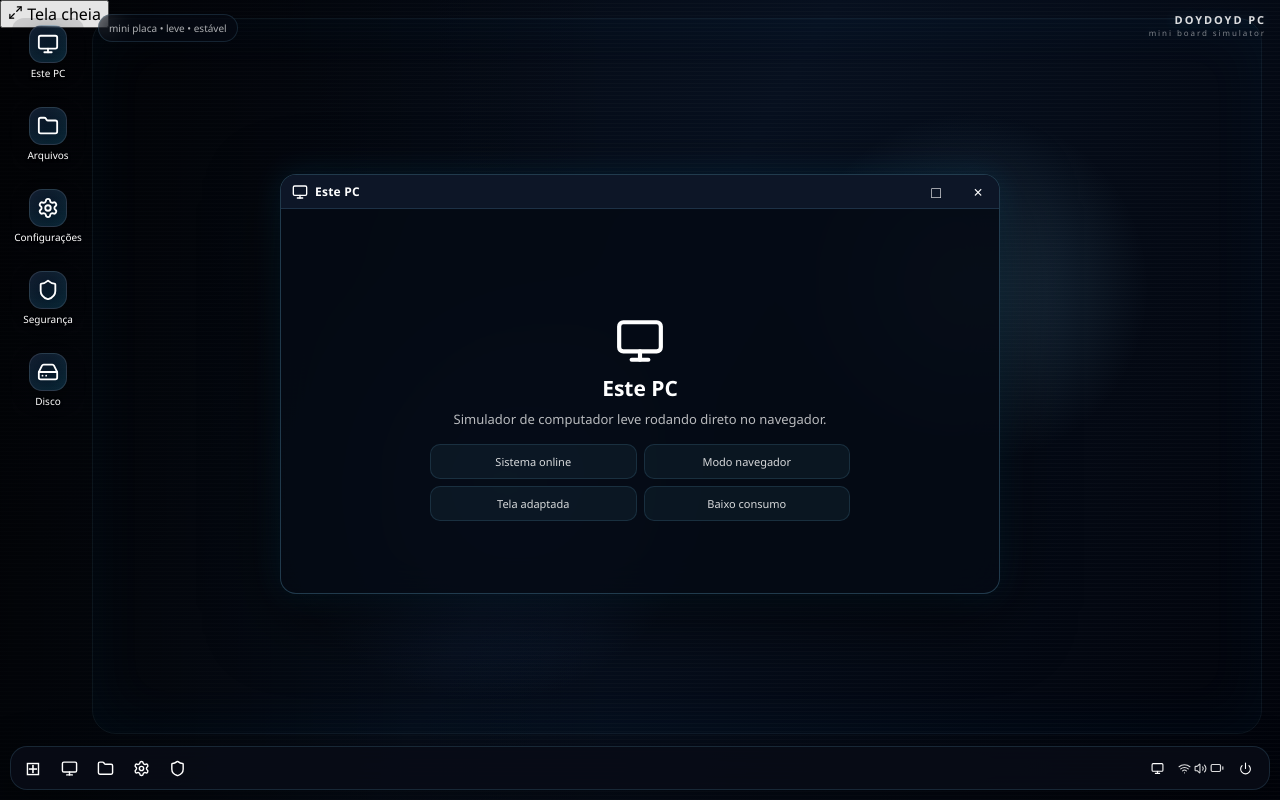
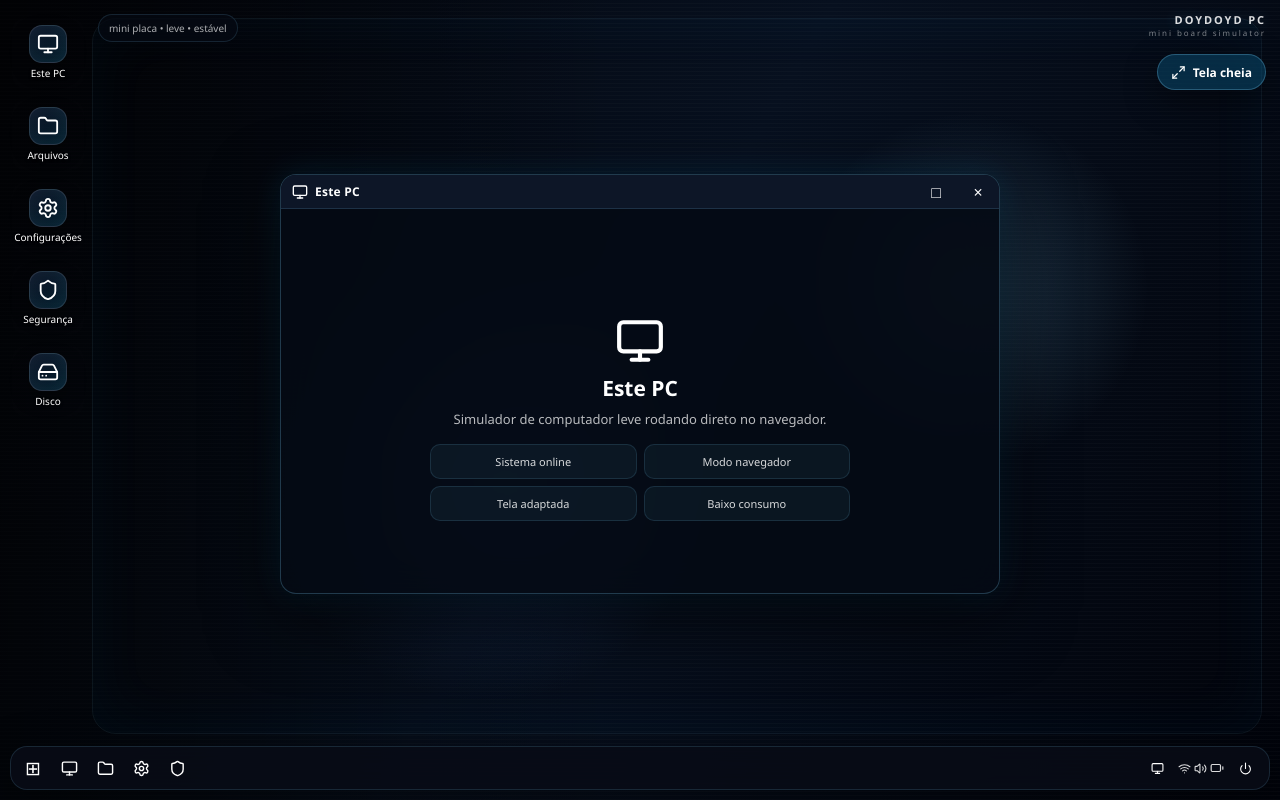
Before and after one commit to thiagodouglas19t-lang/Doydoyd, a React (Vite) app: page / in a window 1280 px wide. Built offline with nearby package versions, Linux system fonts and the light colour scheme.

Commit message:
Style visible fullscreen button

```diff
--- a/src/styles.css
+++ b/src/styles.css
@@ -5,6 +5,8 @@ button { font: inherit; }
 .desktop::before { content: ''; position: absolute; inset: 0; pointer-events: none; background: linear-gradient(90deg, rgba(0,0,0,.62), transparent 48%), repeating-linear-gradient(0deg, rgba(255,255,255,.018) 0 1px, transparent 1px 4px); }
 .desktop::after { content: ''; position: absolute; inset: 18px 18px 66px 92px; border: 1px solid rgba(125,211,252,.08); border-radius: 24px; pointer-events: none; box-shadow: inset 0 0 60px rgba(14,165,233,.05); }
 .desktopContent { display: block; height: 100%; position: relative; z-index: 1; }
+.fullscreenButton { position: absolute; top: 54px; right: 14px; z-index: 8; height: 36px; border: 1px solid rgba(125,211,252,.28); border-radius: 999px; padding: 0 13px; display: flex; align-items: center; gap: 7px; color: white; background: rgba(14,165,233,.22); box-shadow: 0 12px 34px rgba(0,0,0,.35); backdrop-filter: blur(16px); font-size: 12px; font-weight: 900; }
+.fullscreenButton:hover { background: rgba(14,165,233,.34); }
 .systemLabel { position: absolute; top: 12px; right: 14px; text-align: right; letter-spacing: .12em; text-shadow: 0 0 14px rgba(125,211,252,.32); opacity: .86; }
 .systemLabel span { display: block; font-size: 11px; font-weight: 900; }
 .systemLabel small { display: block; font-size: 8px; color: rgba(255,255,255,.56); }
@@ -46,6 +48,7 @@ button { font: inherit; }
 .systemTray { margin-left: auto; height: 100%; display: flex; align-items: center; gap: 3px; padding-right: 7px; color: rgba(255,255,255,.86); }
 @media (max-width: 760px) and (orientation: landscape) {
   .systemLabel { top: 8px; right: 10px; }
+  .fullscreenButton { top: 34px; right: 8px; height: 32px; font-size: 11px; padding: 0 10px; }
   .boardBadge { left: 76px; top: 9px; font-size: 9px; padding: 5px 8px; }
   .iconsGrid { top: 8px; left: 7px; grid-template-columns: 62px; gap: 6px; }
   .desktopIcon { width: 62px; min-height: 60px; }
```
